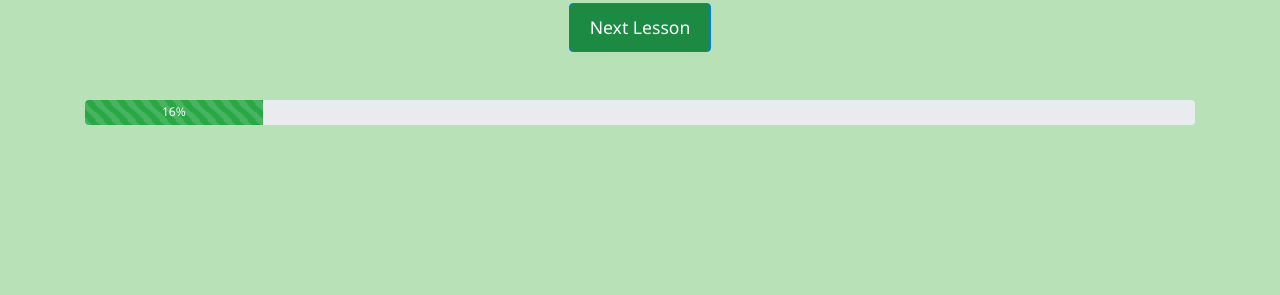
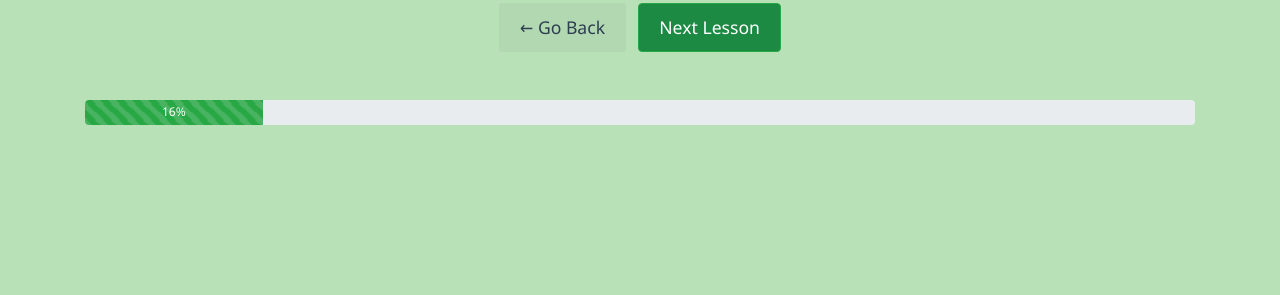
Before and after one commit to evageoo/GuitarChords, a Flask app: page /learn/1 in a window 1280 px wide. Shown: the part 505-800 px from the top of the page. Run offline with Flask 3, Linux system fonts and the light colour scheme; some libraries are stand-ins or nearby versions.

Commit message:
Added back buttons

```diff
--- a/templates/learn.html
+++ b/templates/learn.html
@@ -1,8 +1,5 @@
-{% extends "layout.html" %}
-
-{% block content %}
+{% extends "layout.html" %} {% block content %}
 <div class="container text-center py-5">
-
   <h2 class="mb-4">{{ lesson.title }}</h2>
   <p class="lead">{{ lesson.instruction }}</p>
 
@@ -13,31 +10,25 @@
     alt="Chord Diagram"
     width="300"
   />
-  {% endif %}
-
-  {% if lesson.image2 %}
+  {% endif %} {% if lesson.image2 %}
   <img
     src="{{ lesson.image2 }}"
     class="img-fluid mb-3"
     alt="Chord Diagram"
     width="300"
   />
-  {% endif %}
-
-  {% if lesson.audio or lesson.video %}
+  {% endif %} {% if lesson.audio or lesson.video %}
   <div class="row justify-content-center mb-4">
     {% if lesson.audio %}
     <div class="col-md-4 text-center">
-      <audio controls style="width: 100%;">
+      <audio controls style="width: 100%">
         <source src="{{ lesson.audio }}" type="audio/mpeg" />
         Your browser does not support the audio element.
       </audio>
     </div>
-    {% endif %}
-
-    {% if lesson.video %}
+    {% endif %} {% if lesson.video %}
     <div class="col-md-6 text-center">
-      <video controls style="width: 100%; max-width: 300px;">
+      <video controls style="width: 100%; max-width: 300px">
         <source src="{{ lesson.video }}" type="video/mp4" />
         Your browser does not support the video element.
       </video>
@@ -45,17 +36,32 @@
     {% endif %}
   </div>
   {% endif %}
-
+  <div class="text-center mt-4">
+    <a
+      href="javascript:history.back()"
+      class="btn btn-sm mr-2"
+      style="background-color: #b2d8b2; color: #2c3e50"
+    >
+      ← Go Back
+    </a>
     <a
       href="{{ url_for('learn', lesson_id=lesson_id + 1) }}"
-    class="btn btn-primary"
+      class="btn btn-success"
     >
       Next Lesson
     </a>
   </div>
 
+  <!-- <a
+    href="{{ url_for('learn', lesson_id=lesson_id + 1) }}"
+    class="btn btn-primary"
+  >
+    Next Lesson
+  </a> -->
+</div>
+
 <!-- progress bar -->
-  <div class="progress mb-4" style="height: 25px;">
+<div class="progress mb-4" style="height: 25px">
   <div
     class="progress-bar progress-bar-striped progress-bar-animated bg-success"
     role="progressbar"
```
Also changed, not shown: templates/quiz.html (+10 -7 lines). Lines whose indentation alone changed are shown as unchanged.
